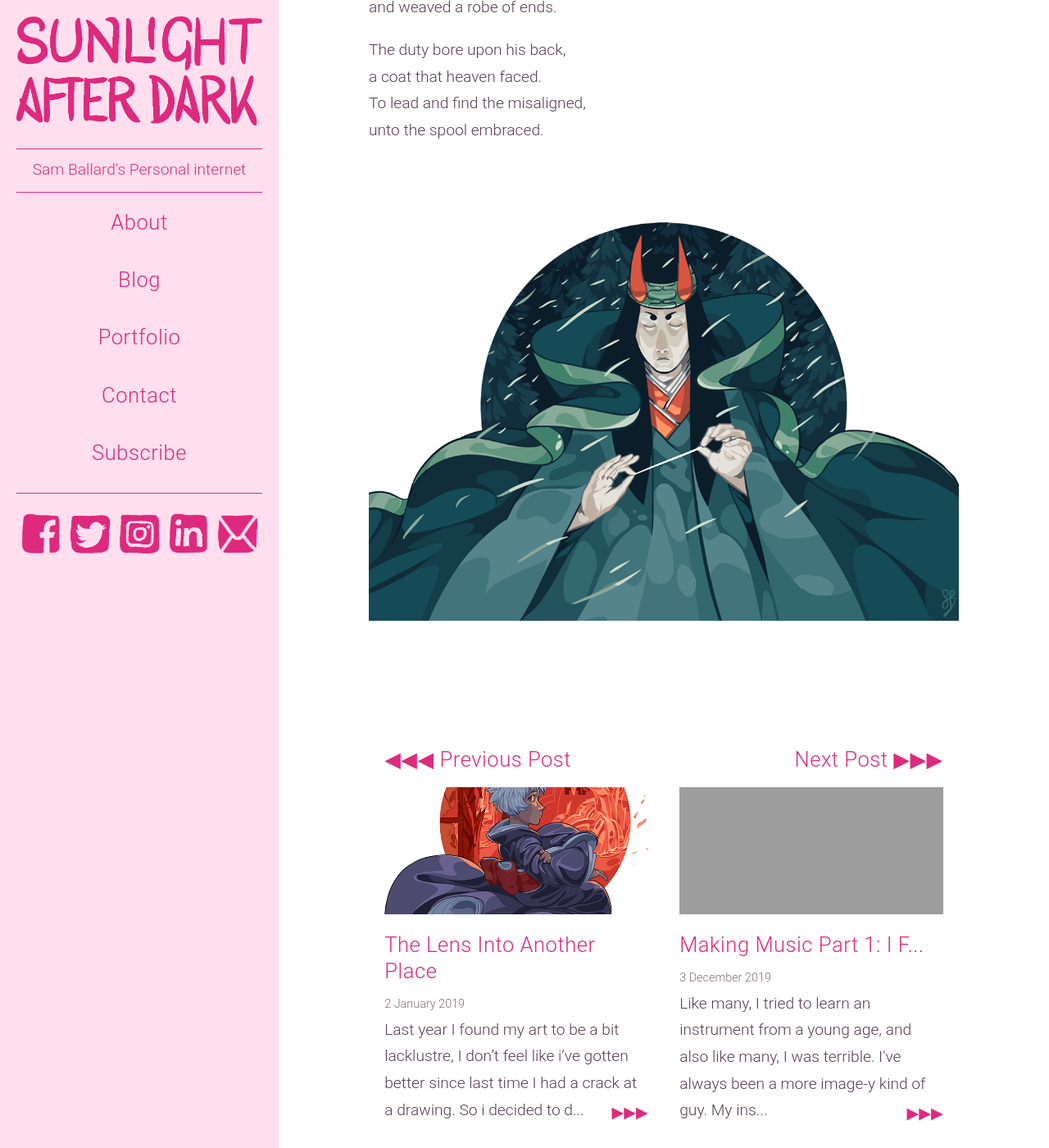
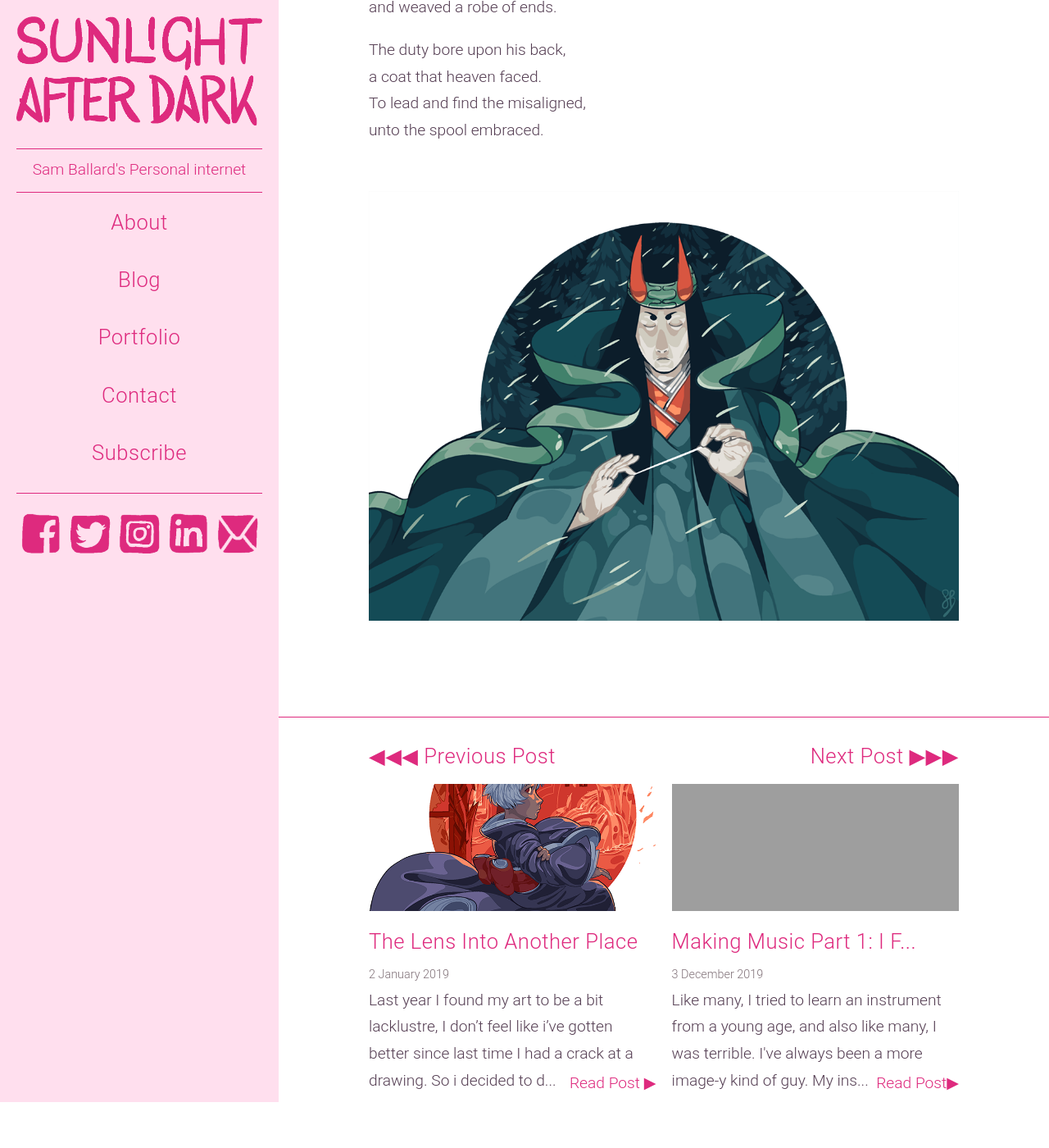
Before and after one commit to BaronBlackmore/SunlightAfterDark, a Jekyll site: the page built from _posts/2019-04-25-Pomp&#44-Divider-of-strings.md, in a window 1280 px wide and 1400 px high, scrolled down 663 px. Shown: the whole window at 82% size. Built offline with Jekyll 4.4.1, drawn with Linux system fonts in a browser that asks for light colours; after the commit the page ends 2007 px from its top, so only the background shows below that.

Commit message:
margin play

```diff
--- a/_layouts/post.html
+++ b/_layouts/post.html
@@ -31,6 +31,10 @@ title: "none"
 {{ content }}
 </div>
 
+<div>
+	<div class="line"></div>
+</div>
+
 <div class="neighbour-posts center-col flex-all">
 
 	<div class="flex-left">
@@ -47,7 +51,7 @@ title: "none"
 				<small>{{ page.previous.date | date: "%-d %B %Y" }}</small>
 				<div class="text-preview">
 					<p>{{ page.previous.content | strip_html | truncate: 150 }}</p>
-					<a class="triangle-link" href="{{page.previous.url}}">▶▶▶</a>
+					<a class="triangle-link" href="{{page.previous.url}}">Read Post ▶</a>
 				</div>
 			</div>
 		</div>
@@ -69,7 +73,7 @@ title: "none"
 				<small>{{ page.next.date | date: "%-d %B %Y" }}</small>
 				<div class="text-preview">
 					<p>{{ page.next.content | strip_html | truncate: 150 }}</p>
-					<a class="triangle-link" href="{{page.next.url}}">▶▶▶</a>
+					<a class="triangle-link" href="{{page.next.url}}">Read Post▶</a>
 				</div>
 			</div>
 		</div>
--- a/blog.html
+++ b/blog.html
@@ -28,7 +28,7 @@ layout: default
 					<small>{{ post.date | date: "%-d %B %Y" }}</small>
 					<div class="text-preview">
 						<p>{{ post.content | strip_html | truncate: 150 }}</p>
-						<a class="triangle-link" href="{{post.url}}">▶▶▶</a>
+						<a class="triangle-link" href="{{post.url}}">Read Post ▶</a>
 					</div>
 				</div>
 			</div>
@@ -41,3 +41,5 @@ layout: default
 <div class="subscription-box center-col flex-all">
 	{% include mailchimp-signup.html %}
 </div>
+
+<div class="whitespace"></div>
--- a/css/main.css
+++ b/css/main.css
@@ -462,6 +462,10 @@ li .content-preview{
 	padding:0.5em 3em 0.5em 1.2em;
 }
 
+.whitespace{
+	height: 25vh;
+}
+
 a img:hover{
 	opacity: 70%;
 }
@@ -502,10 +506,12 @@ a img:hover{
 
 	.neighbour-posts .flex-right{
 		width: 50%;
+		padding-left: 0.5em;
 	}
 
 	.neighbour-posts .flex-left{
 		width: 50%;
+		padding-right: 0.5em;
 	}
 
 	.neighbour-posts .image-preview{
@@ -517,7 +523,7 @@ a img:hover{
 	}
 
 	.neighbour-posts .post-preview{
-		padding: 1em;
+		/*padding: 1em;*/
 	}
 
 	.neighbour-posts h5{
```
